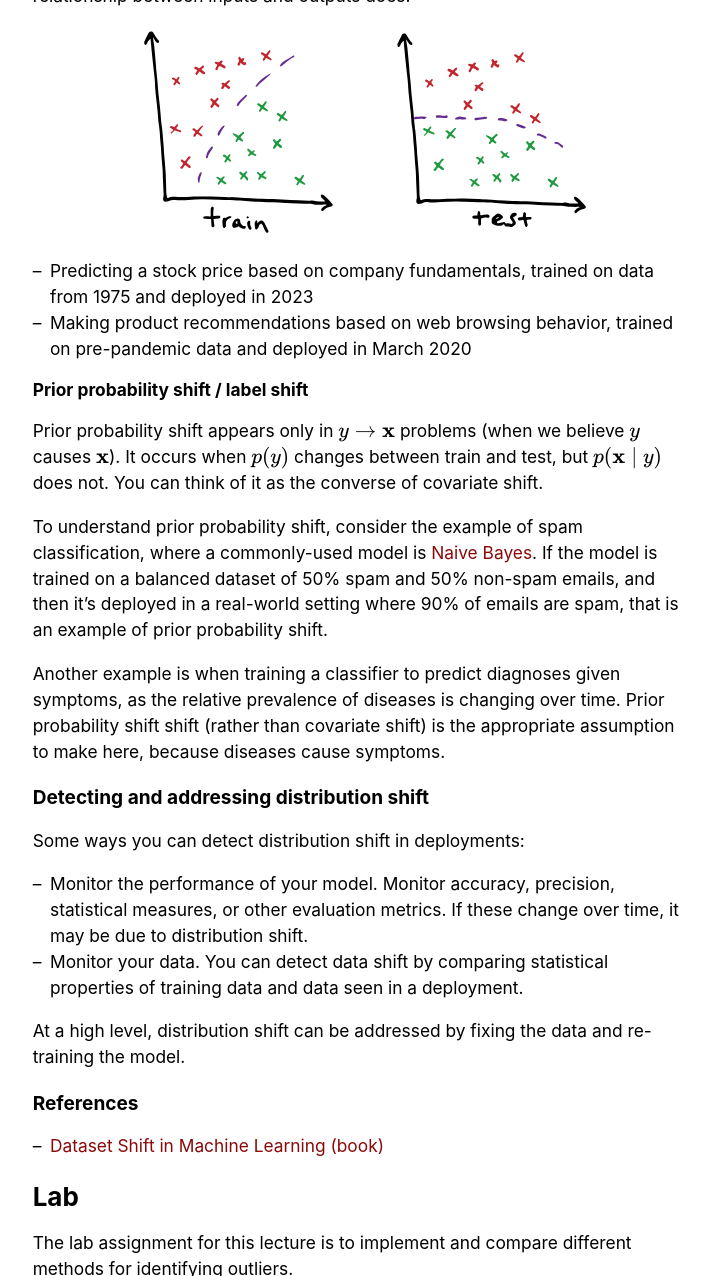
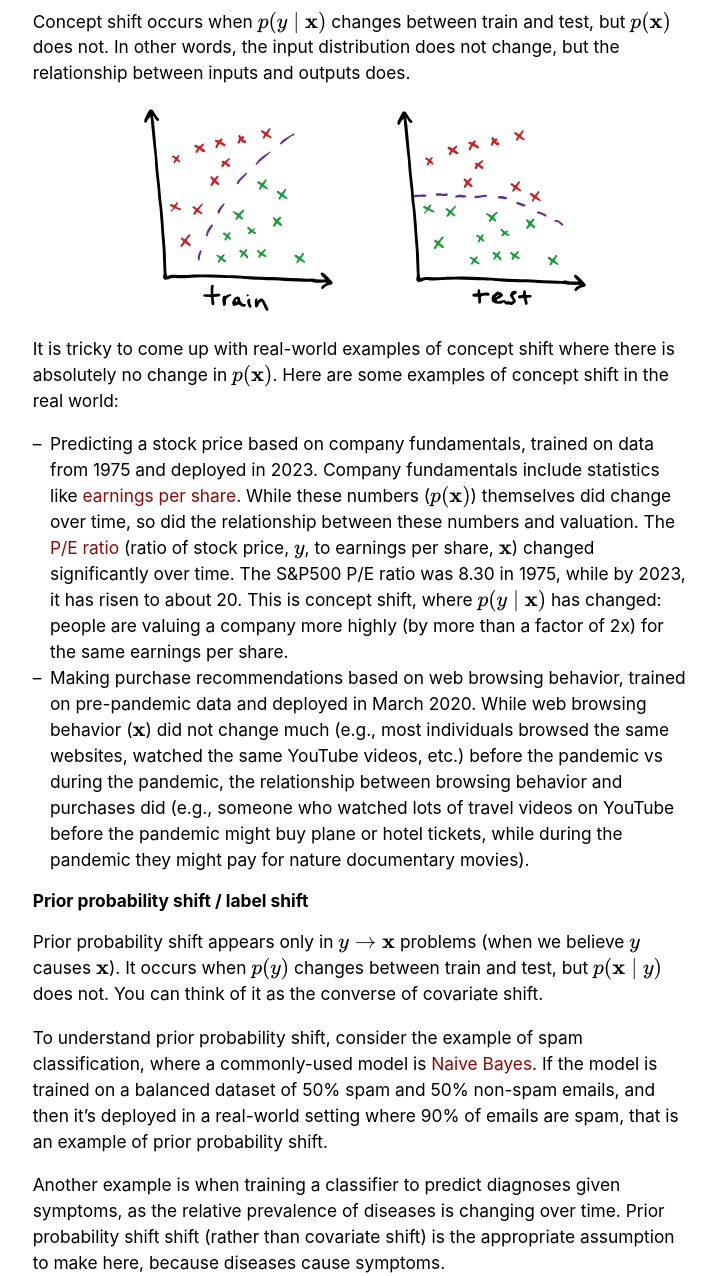
Before and after one commit to dcai-course/dcai-course, a Jekyll site: the page built from _lectures/imbalance-outliers-shift.md, in a window 1280 px wide and 1400 px high, scrolled down 6511 px, cut to the strip 0-1276 px from the top of the window. Shown: the whole strip, without its empty margins (278-994 px from the left). Built offline with Jekyll 4.4.1, drawn with Linux system fonts in a browser that asks for light colours; some of the changed text lies outside the part shown.

Commit message:
Add more explanatory text

```diff
--- a/_lectures/imbalance-outliers-shift.md
+++ b/_lectures/imbalance-outliers-shift.md
@@ -76,7 +76,7 @@ Outlier identification is of interest because outliers can cause issues during m
 
 {% include lecnote.html content="In 6.036, you learned some model-centric techniques to deal with outliers. For example, using L1 loss over L2 loss to be less sensitive to outliers. In this course, taking a data-centric view, we'll focus on identifying outliers." %}
 
-Once found, what do you do with outliers? It depends. For example, if you find outliers in the training set, you don't want to blindly discard them: they might be rare events rather than invalid data points.
+Once found, what do you do with outliers? It depends. For example, if you find outliers in the training set, you don't want to blindly discard them: they might be rare events rather than invalid data points. You could, for example, have a domain expert manually review outliers to check whether they are rare data or bad data.
 
 ## Problem setup
 
@@ -92,9 +92,9 @@ Being a bit more formal with terminology, here are two tasks of interest:
 
 Outlier detection is a heavily studied field, with many algorithms and lots of published research. Here, we cover a couple selected techniques.
 
-**[Tukey's fences](https://en.wikipedia.org/wiki/Outlier#Tukey's_fences).** A simple method for real-valued data. If $$Q_1$$ and $$Q_3$$ are the lower and upper quartiles, then this test says that any observation outside the following range is considered an outlier: $$[Q_1 - k(Q_1 - Q_3), Q_3 + k(Q_3 - Q_1)]$$. A multiplier of $$k=1.5$$ was proposed by John Tukey.
+**[Tukey's fences](https://en.wikipedia.org/wiki/Outlier#Tukey's_fences).** A simple method for scalar real-valued data. If $$Q_1$$ and $$Q_3$$ are the lower and upper quartiles, then this test says that any observation outside the following range is considered an outlier: $$[Q_1 - k(Q_1 - Q_3), Q_3 + k(Q_3 - Q_1)]$$. A multiplier of $$k=1.5$$ was proposed by John Tukey.
 
-**Z-score.** For one-dimensional or low-dimensional data, Assuming a Gaussian distribution of data: calculate the Z-score as $$z_i = \frac{x_i - \mu}{\sigma}$$, where $$\mu$$ is the mean of all the data and $$\sigma$$ is the standard deviation. An outlier is a data point that has a high-magnitude Z-score, $$\| z_i \| > z_{thr}$$. A commonly used threshold is $$z_{thr} = 3$$. You can apply this technique to individual features as well.
+**Z-score.** The Z-score is the number of standard deviations by which a value is above or below the mean. For one-dimensional or low-dimensional data, assuming a Gaussian distribution of data: calculate the Z-score as $$z_i = \frac{x_i - \mu}{\sigma}$$, where $$\mu$$ is the mean of all the data and $$\sigma$$ is the standard deviation. An outlier is a data point that has a high-magnitude Z-score, $$\| z_i \| > z_{thr}$$. A commonly used threshold is $$z_{thr} = 3$$. You can apply this technique to individual features as well.
 
 **[Isolation forest](https://ieeexplore.ieee.org/document/4781136).** This technique is related to decision trees. Intuitively, the method creates a "random decision tree" and scores data points according to how many nodes are required to isolate them. The algorithm recursively divides (a subset of) a dataset by randomly selecting a feature and a split value until the subset has only one instance. The idea is that outlier data points will require fewer splits to become isolated.
 
@@ -138,8 +138,10 @@ Concept shift occurs when $$p(y \mid \mathbf{x})$$ changes between train and tes
 
 {% include scaled_image.html alt="Concept shift" src="/lectures/files/imbalance-outliers-shift/concept-shift.svg" width="500" %}
 
-- Predicting a stock price based on company fundamentals, trained on data from 1975 and deployed in 2023
-- Making product recommendations based on web browsing behavior, trained on pre-pandemic data and deployed in March 2020
+It is tricky to come up with real-world examples of concept shift where there is absolutely no change in $$p(\mathbf{x})$$. Here are some examples of concept shift in the real world:
+
+- Predicting a stock price based on company fundamentals, trained on data from 1975 and deployed in 2023. Company fundamentals include statistics like [earnings per share](https://www.investopedia.com/terms/e/eps.asp). While these numbers ($$p(\mathbf{x})$$) themselves did change over time, so did the relationship between these numbers and valuation. The [P/E ratio](https://www.investopedia.com/terms/p/price-earningsratio.asp) (ratio of stock price, $$y$$, to earnings per share, $$\mathbf{x}$$) changed significantly over time. The S&P500 P/E ratio was 8.30 in 1975, while by 2023, it has risen to about 20. This is concept shift, where $$p(y \mid \mathbf{x})$$ has changed: people are valuing a company more highly (by more than a factor of 2x) for the same earnings per share.
+- Making purchase recommendations based on web browsing behavior, trained on pre-pandemic data and deployed in March 2020. While web browsing behavior ($$\mathbf{x}$$) did not change much (e.g., most individuals browsed the same websites, watched the same YouTube videos, etc.) before the pandemic vs during the pandemic, the relationship between browsing behavior and purchases did (e.g., someone who watched lots of travel videos on YouTube before the pandemic might buy plane or hotel tickets, while during the pandemic they might pay for nature documentary movies).
 
 ### Prior probability shift / label shift
 
```
